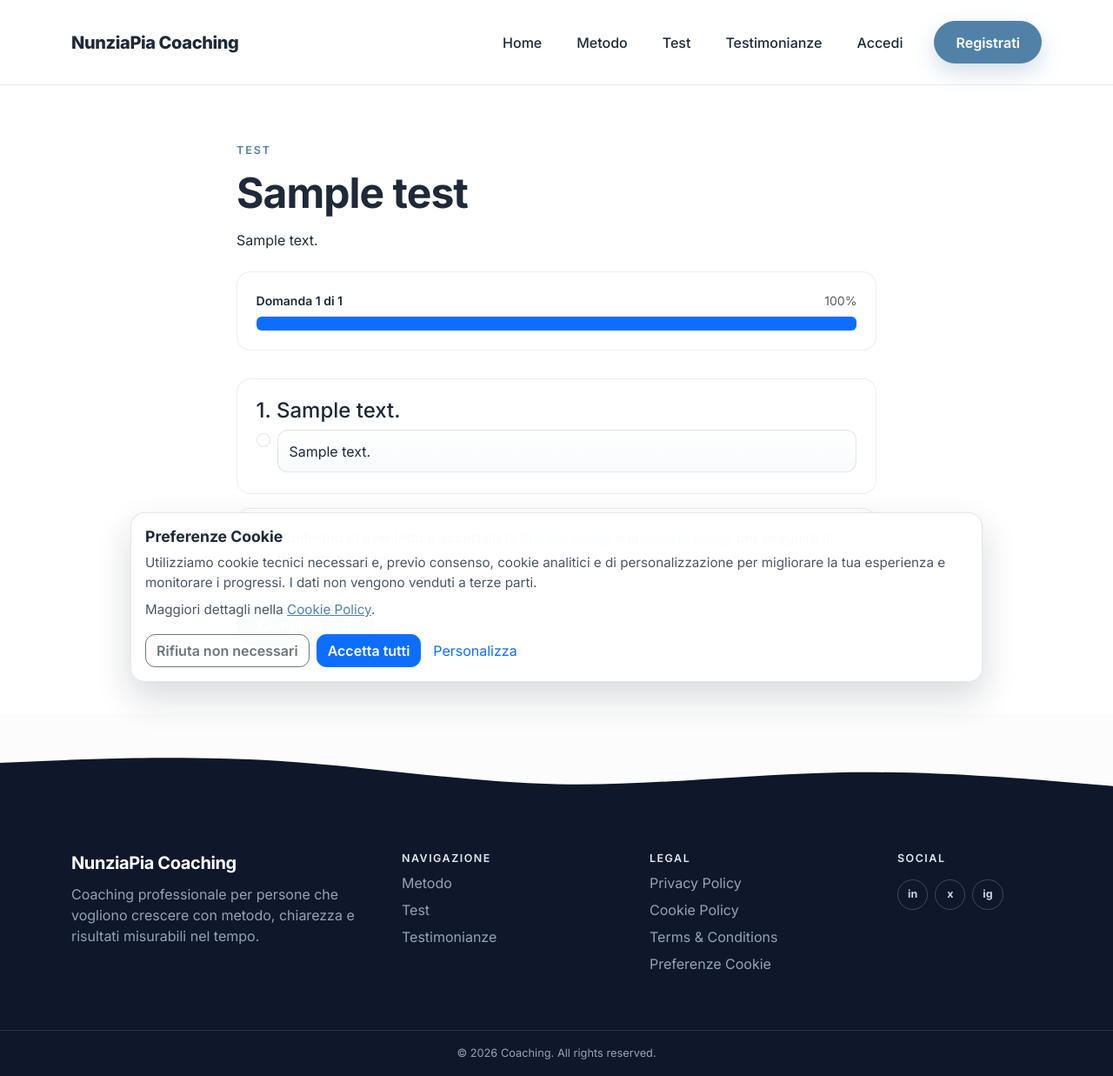
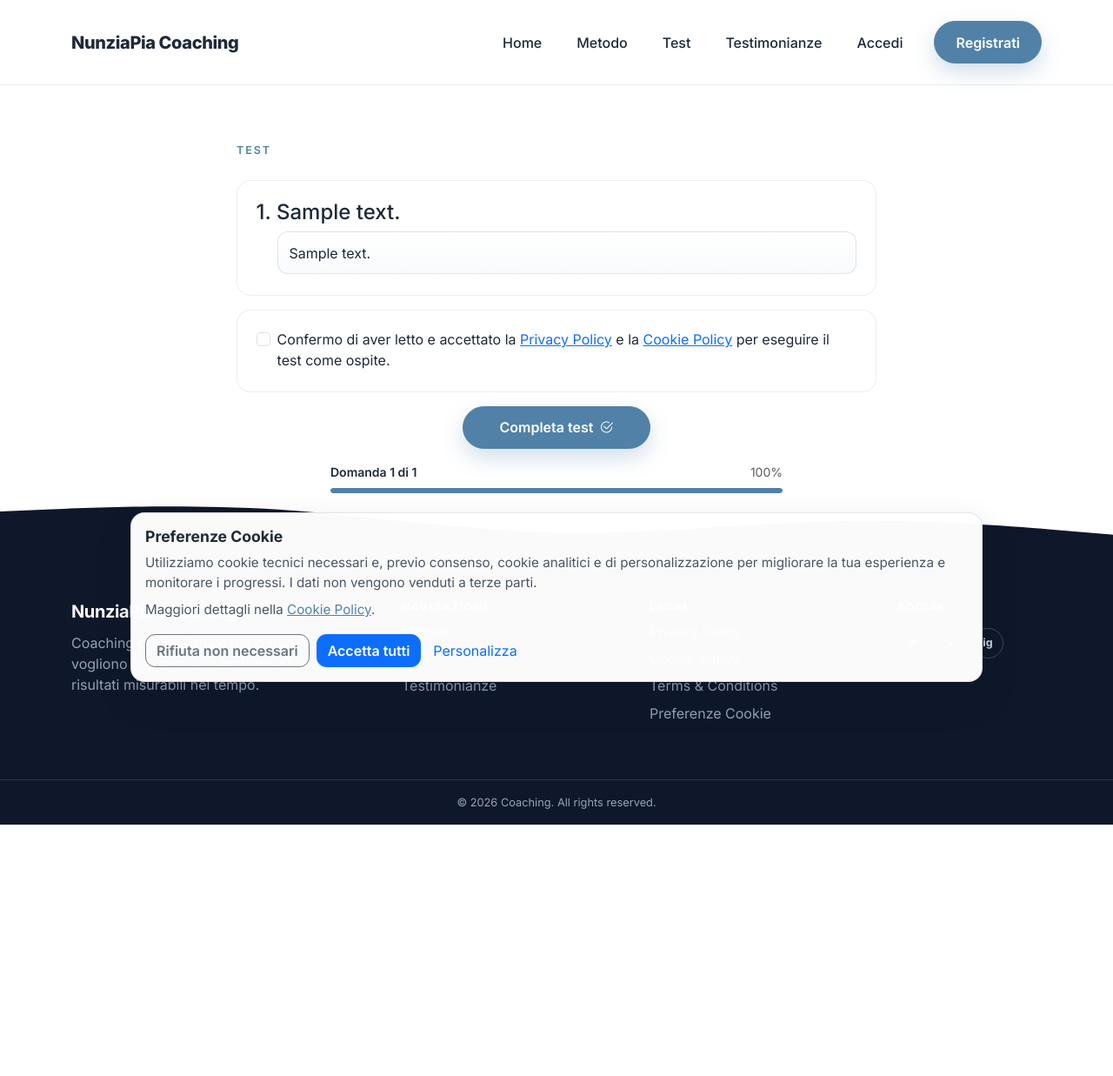
Before and after one commit to latorreandrea/npmcoaching, a Django app: page /assessments/tests/1/ in a window 1280 px wide. Shown: the whole page at 87% size. After the commit the page ends 948 px from the top, so only its background shows below. Run offline with Django 5.2, Linux system fonts and the light colour scheme; tables that the repository leaves empty hold one stand-in row (values such as "Sample post").

Commit message:
Refactor test and result templates for improved accessibility and styling; enhance button interactions and progress display

```diff
--- a/assessments/templates/assessments/take_test.html
+++ b/assessments/templates/assessments/take_test.html
@@ -6,23 +6,9 @@
         <div class="row justify-content-center">
             <div class="col-lg-8">
                 <p class="section-kicker">Test</p>
-                <h1 class="section-title">{{ test.title }}</h1>
+                <h1 class="section-title visually-hidden">{{ test.title }}</h1>
                 {% if test.description %}
-                    <p class="mt-3">{{ test.description }}</p>
-                {% endif %}
-
-                {% if current_question and total_steps %}
-                    <div class="position-sticky top-0 py-2 mb-3" style="z-index: 10;">
-                        <div class="insight-card mb-0">
-                            <div class="d-flex justify-content-between align-items-center mb-2">
-                                <span class="small fw-semibold">Domanda {{ current_step }} di {{ total_steps }}</span>
-                                <span class="small text-muted">{{ progress_percent }}%</span>
-                            </div>
-                            <div class="progress" role="progressbar" aria-label="Progresso test" aria-valuenow="{{ progress_percent }}" aria-valuemin="0" aria-valuemax="100">
-                                <div class="progress-bar" style="width: {{ progress_percent }}%;"></div>
-                            </div>
-                        </div>
-                    </div>
+                    <p class="mt-3 visually-hidden">{{ test.description }}</p>
                 {% endif %}
 
                 {% if error_message %}
@@ -71,7 +57,29 @@
                     {% endif %}
 
                     {% if current_question %}
-                        <button type="submit" class="btn btn-primary action-btn">{% if is_final_step %}Completa test{% else %}Avanti{% endif %}</button>
+                        <div class="next-step-wrap">
+                            <button type="submit" class="btn btn-primary action-btn next-step-btn">
+                                {% if is_final_step %}
+                                    <span>Completa test</span>
+                                    <i class="bi bi-check2-circle" aria-hidden="true"></i>
+                                {% else %}
+                                    <span>Avanti</span>
+                                    <i class="bi bi-arrow-right-circle" aria-hidden="true"></i>
+                                {% endif %}
+                            </button>
+                        </div>
+                    {% endif %}
+
+                    {% if current_question and total_steps %}
+                        <div class="test-progress-wrap mt-3">
+                            <div class="d-flex justify-content-between align-items-center mb-2">
+                                <span class="small fw-semibold">Domanda {{ current_step }} di {{ total_steps }}</span>
+                                <span class="small text-muted">{{ progress_percent }}%</span>
+                            </div>
+                            <div class="progress test-progress" role="progressbar" aria-label="Progresso test" aria-valuenow="{{ progress_percent }}" aria-valuemin="0" aria-valuemax="100">
+                                <div class="progress-bar" style="width: {{ progress_percent }}%;"></div>
+                            </div>
+                        </div>
                     {% endif %}
                 </form>
             </div>
--- a/assessments/templates/assessments/test_result.html
+++ b/assessments/templates/assessments/test_result.html
@@ -1,7 +1,7 @@
 {% extends "base.html" %}
 
 {% block content %}
-<section class="section section-light">
+<section class="section section-light mb-5 mb-md-4 mb-lg-0">
     <div class="container">
         <div class="row justify-content-center">
             <div class="col-lg-8">
@@ -17,7 +17,7 @@
                             <p>{{ result.personality.description }}</p>
                         {% endif %}
                     {% else %}
-                        <p>Non è stato trovato un profilo di personalità per questo punteggio. Verifica i range in area admin.</p>
+                        <p>Non è stato trovato un profilo di personalità per questo punteggio.</p>
                     {% endif %}
 
                     {% if is_guest_result %}
--- a/static/css/style.css
+++ b/static/css/style.css
@@ -355,7 +355,12 @@ section[id] {
 }
 
 .answer-choice-input {
-    cursor: pointer;
+    position: absolute;
+    opacity: 0;
+    width: 1px;
+    height: 1px;
+    margin: 0;
+    pointer-events: none;
 }
 
 .answer-choice-label {
@@ -399,6 +404,57 @@ section[id] {
 
 .answer-choice-input:checked + .answer-choice-label::after {
     animation: answerChoiceFlash 0.32s ease-out;
+}
+
+.answer-choice-input:focus-visible + .answer-choice-label {
+    box-shadow: 0 0 0 0.18rem rgba(81, 129, 167, 0.28);
+}
+
+.next-step-wrap {
+    display: flex;
+    justify-content: center;
+}
+
+.next-step-btn {
+    min-width: 13.5rem;
+    display: inline-flex;
+    align-items: center;
+    justify-content: center;
+    gap: 0.45rem;
+}
+
+.next-step-btn:hover,
+.next-step-btn:focus-visible,
+.next-step-btn:active {
+    background: var(--primary);
+    border-color: var(--primary);
+    color: #fff;
+    animation: nextStepGlowPulse 1.15s ease-in-out infinite;
+}
+
+.next-step-btn:hover {
+    transform: translateY(-1px);
+}
+
+.next-step-btn:active {
+    transform: scale(0.985);
+}
+
+.test-progress-wrap {
+    max-width: 520px;
+    margin-left: auto;
+    margin-right: auto;
+}
+
+.test-progress {
+    height: 0.38rem;
+    border-radius: 999px;
+    background: rgba(31, 41, 55, 0.12);
+}
+
+.test-progress .progress-bar {
+    background: var(--primary);
+    border-radius: 999px;
 }
 
 .method-steps {
@@ -641,7 +697,6 @@ section[id] {
     background: #0f172a;
     color: #cbd5e1;
     position: relative;
-    margin-top: 7rem;
 }
 
 .footer-wave-top {
@@ -1032,6 +1087,16 @@ section[id] {
     }
 }
 
+@keyframes nextStepGlowPulse {
+    0%,
+    100% {
+        box-shadow: 0 0 0 rgba(81, 129, 167, 0), 0 10px 25px rgba(81, 129, 167, 0.25);
+    }
+    50% {
+        box-shadow: 0 0 0.55rem rgba(81, 129, 167, 0.5), 0 0 1.2rem rgba(81, 129, 167, 0.38), 0 12px 28px rgba(81, 129, 167, 0.34);
+    }
+}
+
 /* ========================================
     14) Global Scroll Behavior
 ======================================== */
@@ -1066,7 +1131,8 @@ html {
     .answer-choice-label,
     .answer-choice-label::after,
     .answer-choice-input:checked + .answer-choice-label,
-    .answer-choice-input:checked + .answer-choice-label::after {
+    .answer-choice-input:checked + .answer-choice-label::after,
+    .next-step-btn {
         animation: none !important;
     }
 }
@@ -1075,10 +1141,6 @@ html {
     16) Responsive: Tablet/Mobile
 ======================================== */
 @media (max-width: 991.98px) {
-    .site-footer-dark {
-        margin-top: 6rem;
-    }
-
     .section {
         padding: 1.5rem 0;
     }
@@ -1184,10 +1246,6 @@ html {
 }
 
 @media (max-width: 575.98px) {
-    .site-footer-dark {
-        margin-top: 5.25rem;
-    }
-
     .section {
         padding: 0.9rem 0;
     }
```
